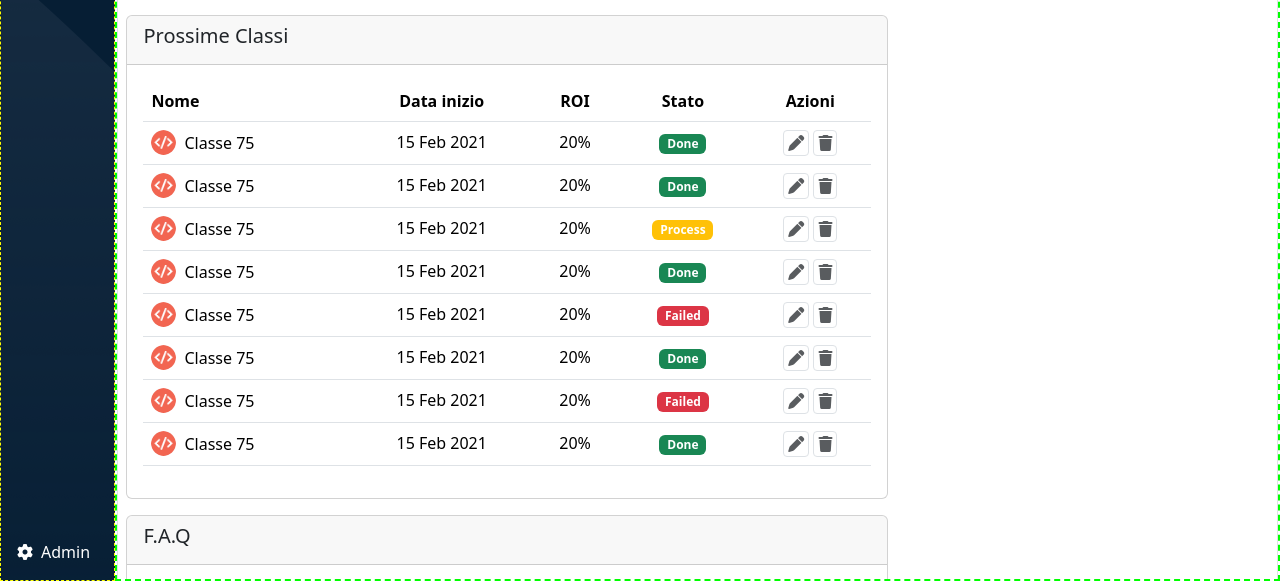
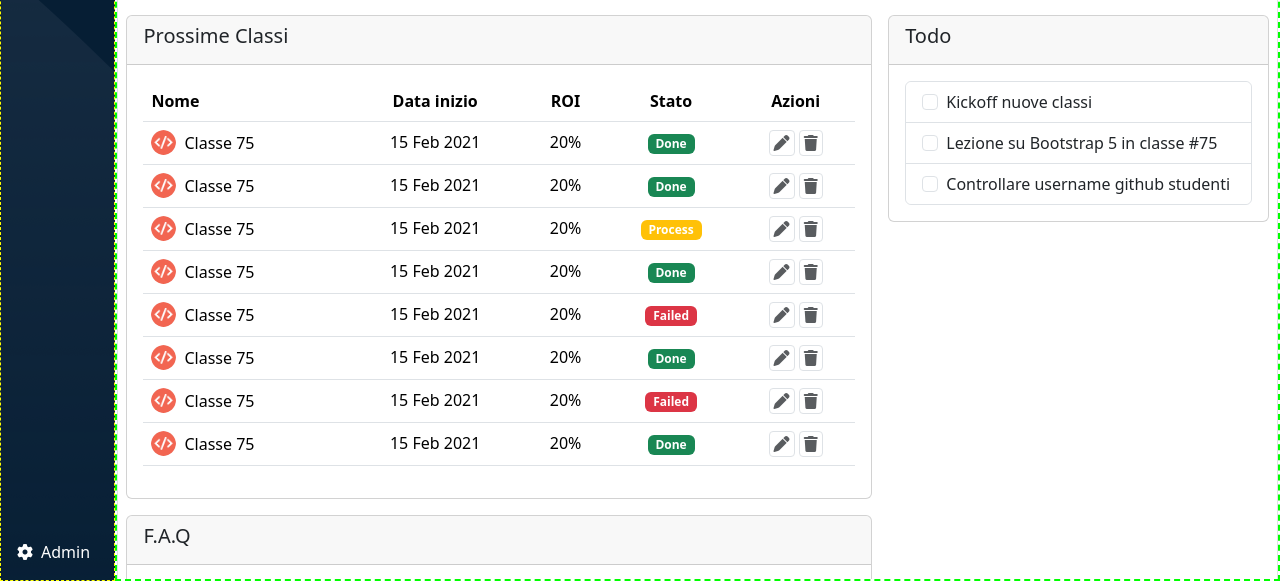
Before and after one commit to federico-casu/html-css-bootstrap-dashboard, a plain HTML site: page index.html in a window 1280 px wide. Shown: the part 219-800 px from the top of the page. Drawn offline with nearby package versions, Linux system fonts and the light colour scheme.

Commit message:
feat(main): add todo card

```diff
--- a/index.html
+++ b/index.html
@@ -205,8 +205,9 @@
 
                 <div class="dashboard_bottom_right_bottom border row w-100 m-0 py-3 px-2">
 
-                    <div class="col-12 col-lg-8 p-0 m-0">
+                    <div class="col-12 col-lg-8 p-0 pe-lg-3 m-0">
                         <!-- 2 cards: next classes, faq -->
+                        <!-- next classes card -->
                         <div class="next_classes card">
                             <div class="card-header">
                                 <h5 class="card-title text-capitalize">prossime classi</h5>
@@ -342,6 +343,7 @@
                             </div>
                         </div>
 
+                        <!-- faq card -->
                         <div class="faq card mt-3">
                             <div class="card-header">
                                 <h5 class="card-title text-uppercase">f.a.q</h5>
@@ -385,8 +387,36 @@
                     </div>
                     <div class="col-12 col-lg-4 p-0 m-0">
                         <!-- 2 cards: to do, graphic -->
+                        <!-- todo card -->
+                        <div class="to_do card mt-3 mt-lg-0">
+                            <div class="card-header">
+                                <h5 class="card-title text-capitalize">todo</h5>
+                            </div>
+                            <div class="card-body">
+                                <ul class="list-group list-group-flush border rounded-2">
+                                    <li class="list-group-item">
+                                        <input class="form-check-input" type="checkbox" value="" id="flexCheckDefault">
+                                        <label class="form-check-label ms-1" for="flexCheckDefault">
+                                            Kickoff nuove classi
+                                        </label>
+                                    </li>
+                                    <li class="list-group-item">
+                                        <input class="form-check-input" type="checkbox" value="" id="flexCheckDefault">
+                                        <label class="form-check-label ms-1" for="flexCheckDefault">
+                                            Lezione su Bootstrap 5 in classe #75
+                                        </label>
+                                    </li>
+                                    <li class="list-group-item">
+                                        <input class="form-check-input" type="checkbox" value="" id="flexCheckDefault">
+                                        <label class="form-check-label ms-1" for="flexCheckDefault">
+                                            Controllare username github studenti
+                                        </label>
+                                    </li>
+                                </ul>
+                            </div>
+                        </div>
 
-
+                        <!-- active users card -->
                     </div>
 
                 </div>
```
